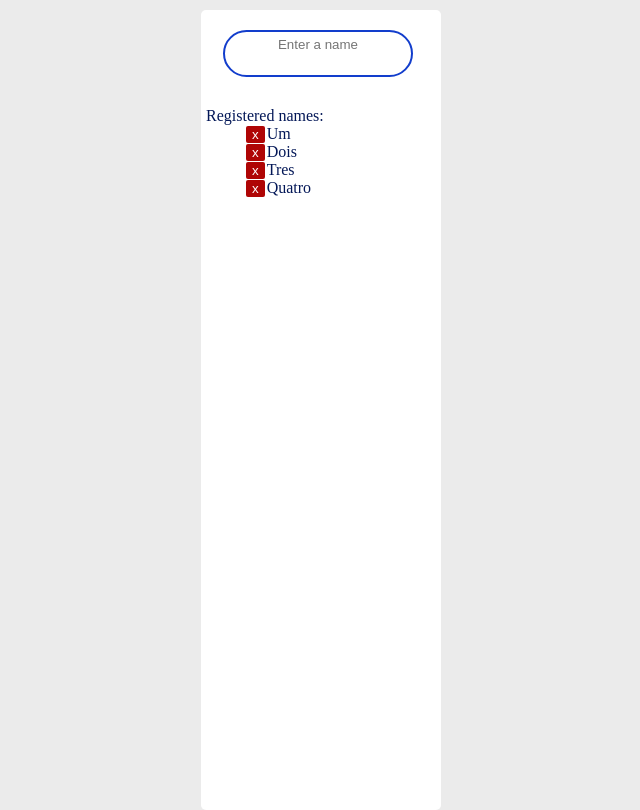
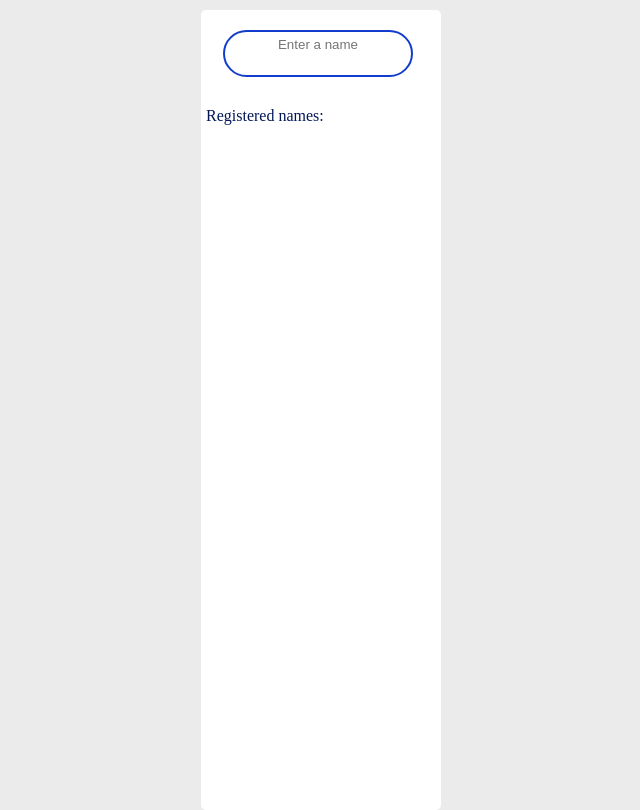
Before and after one commit to Mitico-S/CRUD_Js, a plain HTML site: page index.html in a window 1280 px wide. Shown: the whole page, without its empty margins (311-951 px from the left). Drawn offline with Linux system fonts and the light colour scheme; a web font is replaced by a local one.

Commit message:
Finalize project

```diff
--- a/css/style.css
+++ b/css/style.css
@@ -17,6 +17,7 @@ body {
   margin-left: 40%;
   margin-top: 10px;
   border-radius: 5px;
+  position: relative;
 }
 /*form class*/
 .crud {
--- a/js/index.js
+++ b/js/index.js
@@ -1,6 +1,6 @@
 window.addEventListener('load', start);
 
-var globalNames = ['Um', 'Dois', 'Tres', 'Quatro'];
+var globalNames = [];
 var inputName = null;
 var isEditing = false;
 var currrentIndex = null;
```
